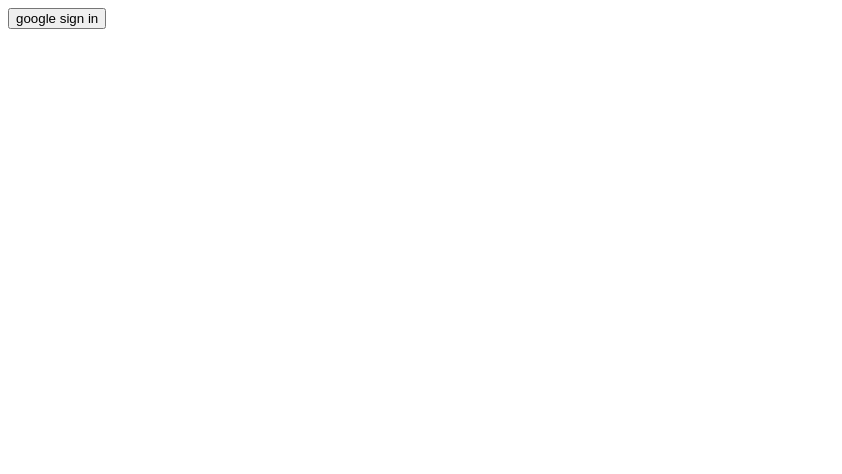
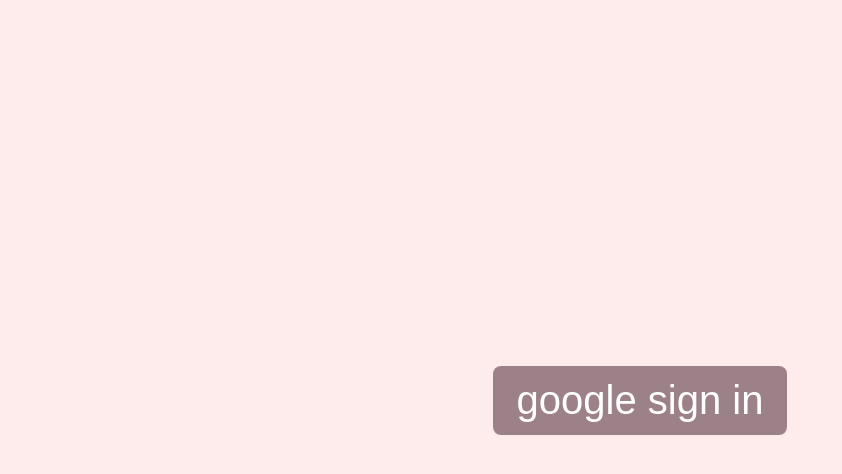
Before and after one commit to wyattbrandt/CS35L-Final-Project, a React (Create React App) app: page / in a window 1280 px wide. Shown: the top 474 px of the page, without its empty margins (0-842 px from the left). Built offline with nearby package versions, Linux system fonts and the light colour scheme.

Commit message:
add css for login screen

```diff
--- a/src/App.css
+++ b/src/App.css
@@ -1,5 +1,11 @@
 * {
   cursor: url('assets/catcursor.png'), auto;
+}
+
+html, body, #root {
+  margin: 0;
+  padding: 0;
+  height: 100%;
 }
 
 .app-container {
--- a/src/components/Auth.js
+++ b/src/components/Auth.js
@@ -1,5 +1,6 @@
 import { auth, provider } from '../firebase-config.js';
 import { signInWithPopup } from 'firebase/auth';
+import '../styles/Auth.css';
 // import { useState } from 'react';
 
 import Cookies from 'universal-cookie'
--- /dev/null
+++ b/src/styles/Auth.css
@@ -0,0 +1,17 @@
+.auth {
+    background-color: #feebeb;
+    display: flex;
+    justify-content: center;
+    align-items: center;
+    height: 100vh;
+  }
+
+  .auth button {
+    font-size: 40px;
+    padding: 12px 24px;
+    background-color: #9D8189;
+    color: white;
+    border: none;
+    border-radius: 8px;
+    cursor: pointer;
+  }
```
